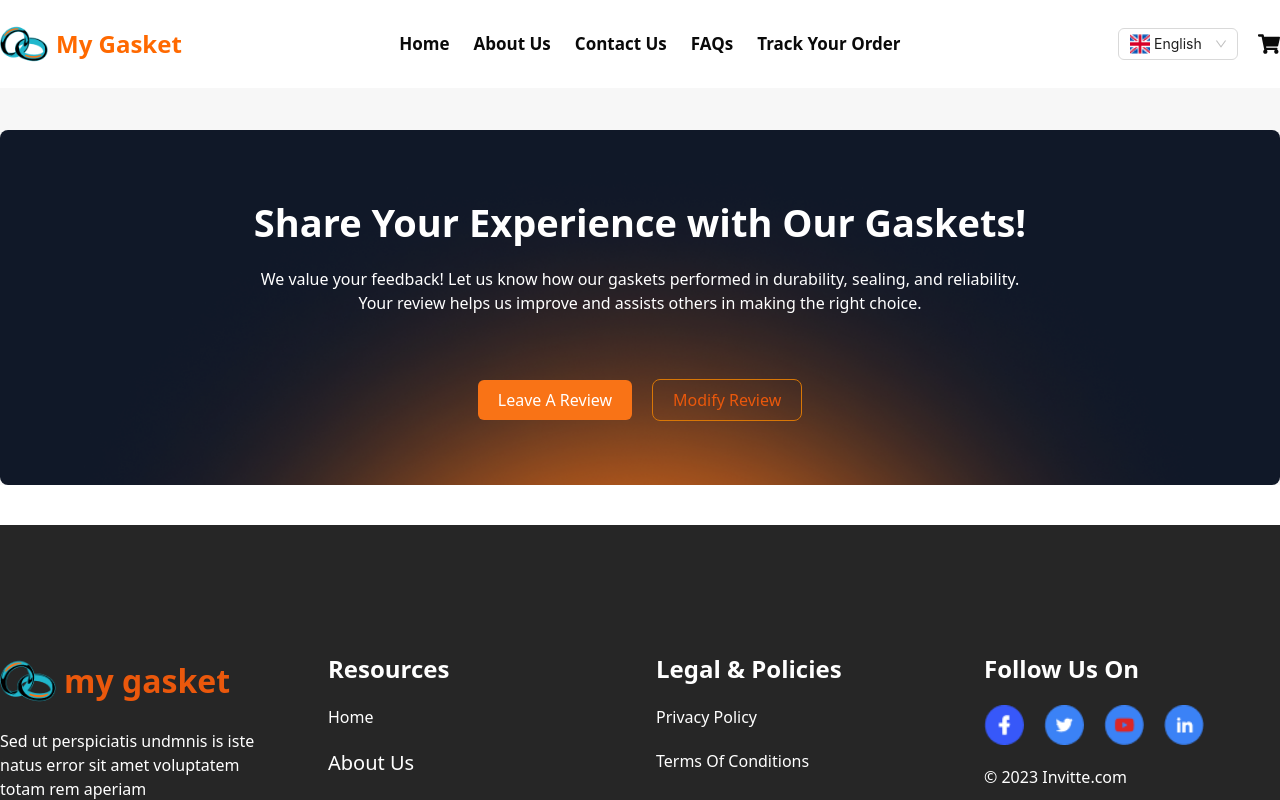
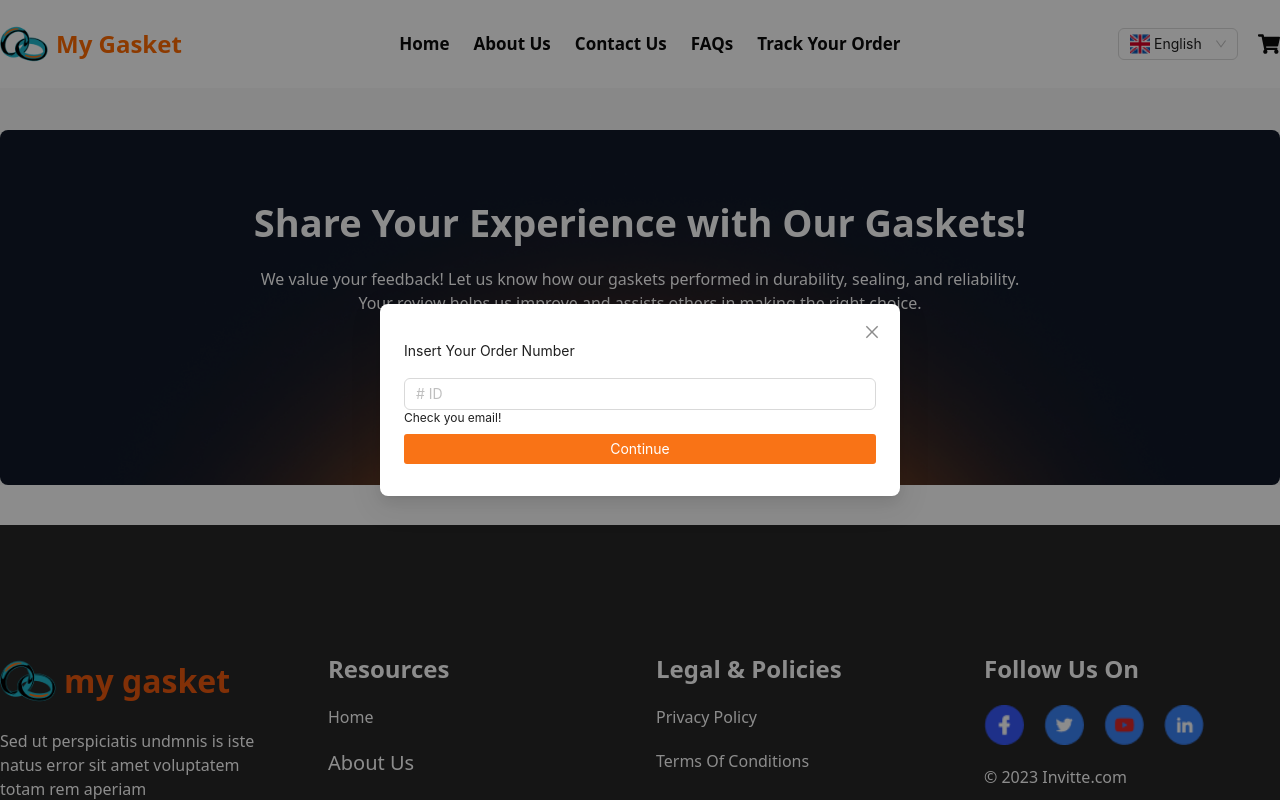
Before and after one commit to shukumar-542/my-gasket, a Next.js app: page /all-product/1 in a window 1280 px wide. Both pictures are taken after a click on the button "Modify Review". Shown: the part 5564-6364 px from the top of the page. Built offline with nearby package versions, Linux system fonts and the light colour scheme.

Commit message:
Implement modal for edit review

```diff
--- a/src/components/ShareExprience/ShareExprience.tsx
+++ b/src/components/ShareExprience/ShareExprience.tsx
@@ -1,7 +1,10 @@
-import React from "react";
+"use client"
+import React, { useState } from "react";
 import img from "../../assets/frame.png";
 import Link from "next/link";
+import { Input, Modal } from "antd";
 const ShareExprience = () => {
+  const [openModal, setOpenModal] = useState(false)
   return (
     <div
       style={{
@@ -27,10 +30,16 @@ const ShareExprience = () => {
             Leave A Review
           </button>
         </Link>
-        <button className="border border-[#D97706] rounded-md text-[#EA580C] py-2 px-5">
+        <button onClick={()=>setOpenModal(true)} className="border cursor-pointer border-[#D97706] rounded-md text-[#EA580C] py-2 px-5">
           Modify Review
         </button>
       </div>
+      <Modal centered footer={false} open={openModal} onCancel={()=> setOpenModal(false)}>
+        <p className="my-4">Insert Your Order Number</p>
+        <Input placeholder="# ID" />
+        <p className="text-xs">Check you email!</p>
+        <button className="bg-[#F97316] w-full mt-2 rounded-[3px] text-white py-1 cursor-pointer">Continue</button>
+      </Modal>
     </div>
   );
 };
```
